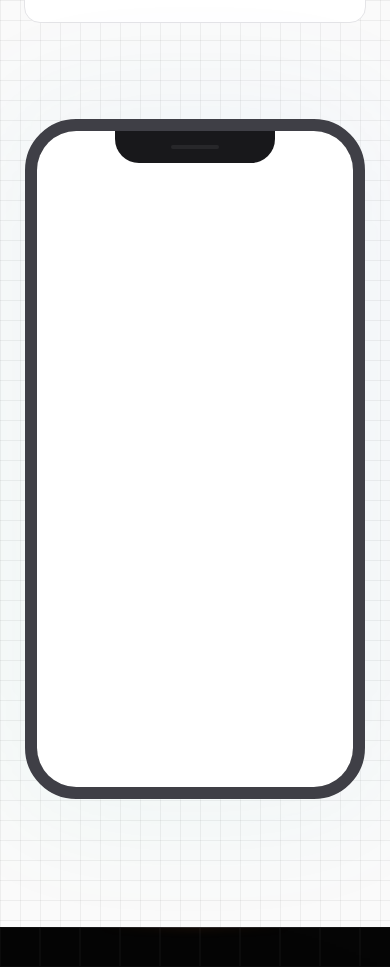
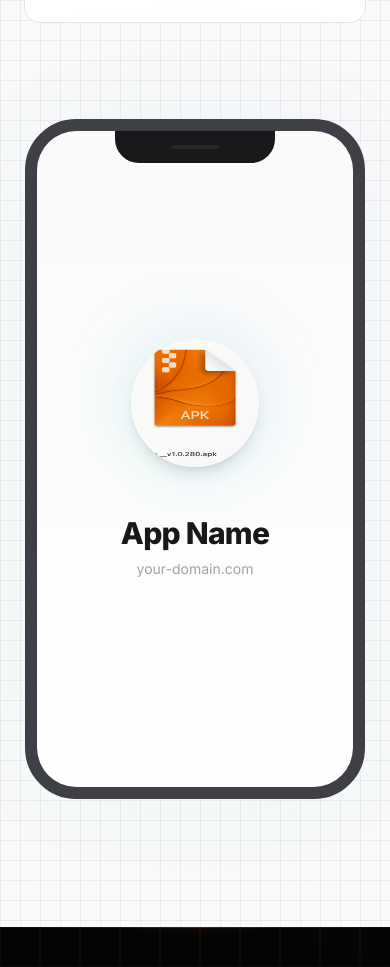
Before and after one commit to sudo-self/apk-builder, a React (Vite) app: page / in a window 390 px wide. Shown: the part 1100-2067 px from the top of the page. Built offline with nearby package versions, Linux system fonts and the light colour scheme.

Commit message:
fix(ui): Restore default phone preview to fix blank screen issue

```diff
--- a/components/APKBuilder.tsx
+++ b/components/APKBuilder.tsx
@@ -393,7 +393,27 @@ export const APKBuilder: React.FC<APKBuilderProps> = ({ setView }) => {
                       <p className="mt-4 text-[10px] text-zinc-400 font-bold uppercase tracking-[0.2em] text-center">Certified & Signed APK</p>
                     </div>
                   </div>
-                ) : null}
+                ) : (
+                  <div className="flex h-full flex-col items-center justify-center p-12 text-center bg-gradient-to-b from-zinc-50 to-white dark:from-zinc-900 dark:to-zinc-950">
+                    <div className="relative mb-12">
+                      <div className="absolute inset-0.5 rounded-full bg-gradient-to-tr from-emerald-500 to-blue-500 opacity-20 blur-2xl" />
+                      <img
+                        src={isValidUrl ? `https://favicon.splitbee.io/?url=${url}` : "/apk.png"}
+                        className="w-32 h-32 rounded-full relative z-10 shadow-lg"
+                        alt="App Icon Preview"
+                        onError={(e) => (e.currentTarget.src = "/apk.png")}
+                      />
+                    </div>
+                    <div className="space-y-2">
+                      <h3 className="text-3xl font-extrabold tracking-tight text-zinc-900 dark:text-zinc-50">
+                        {appName || "App Name"}
+                      </h3>
+                      <p className="text-zinc-400 text-sm">
+                        {isValidUrl ? new URL(url).hostname : "your-domain.com"}
+                      </p>
+                    </div>
+                  </div>
+                )}
               </div>
             </div>
           </div>
```
